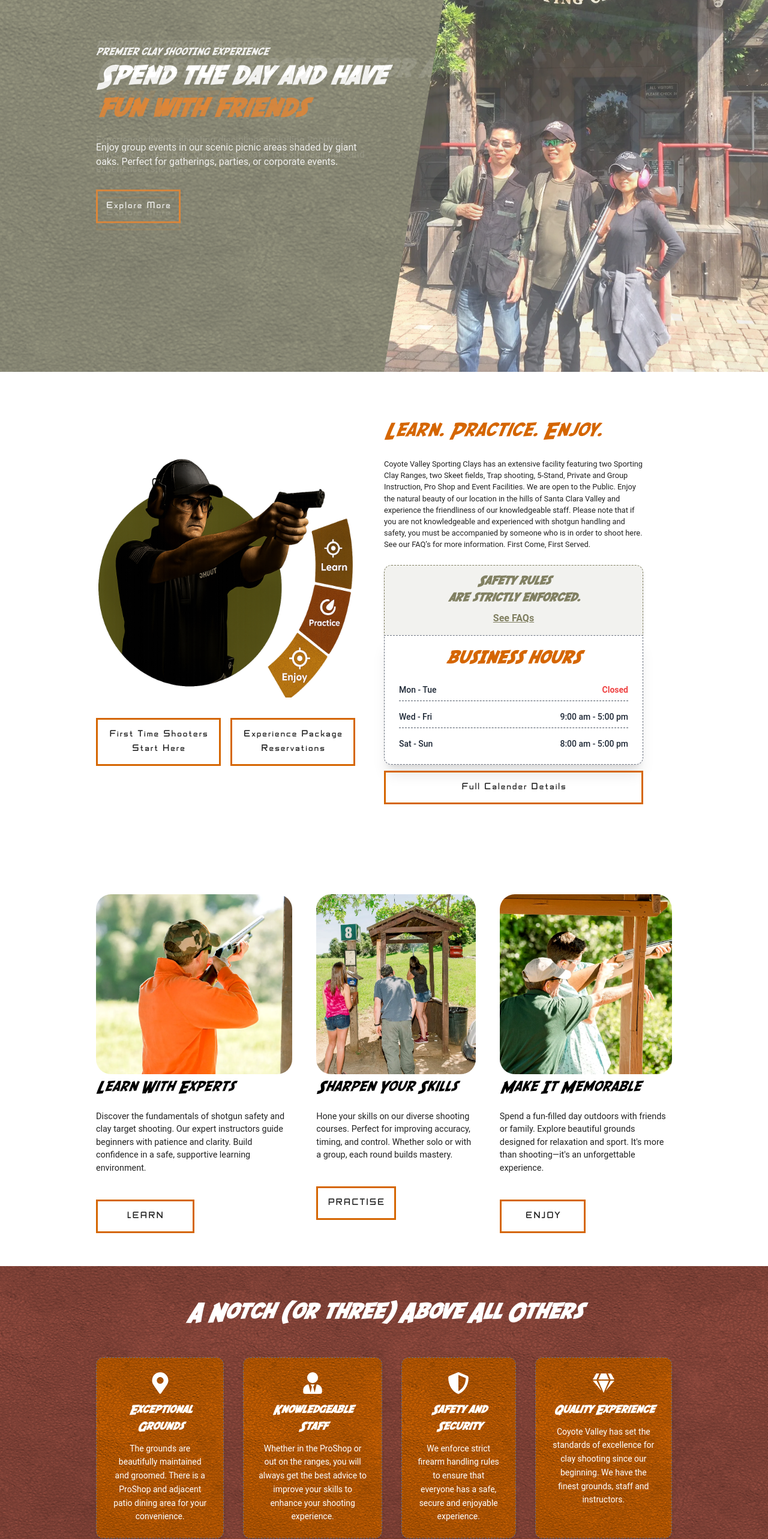
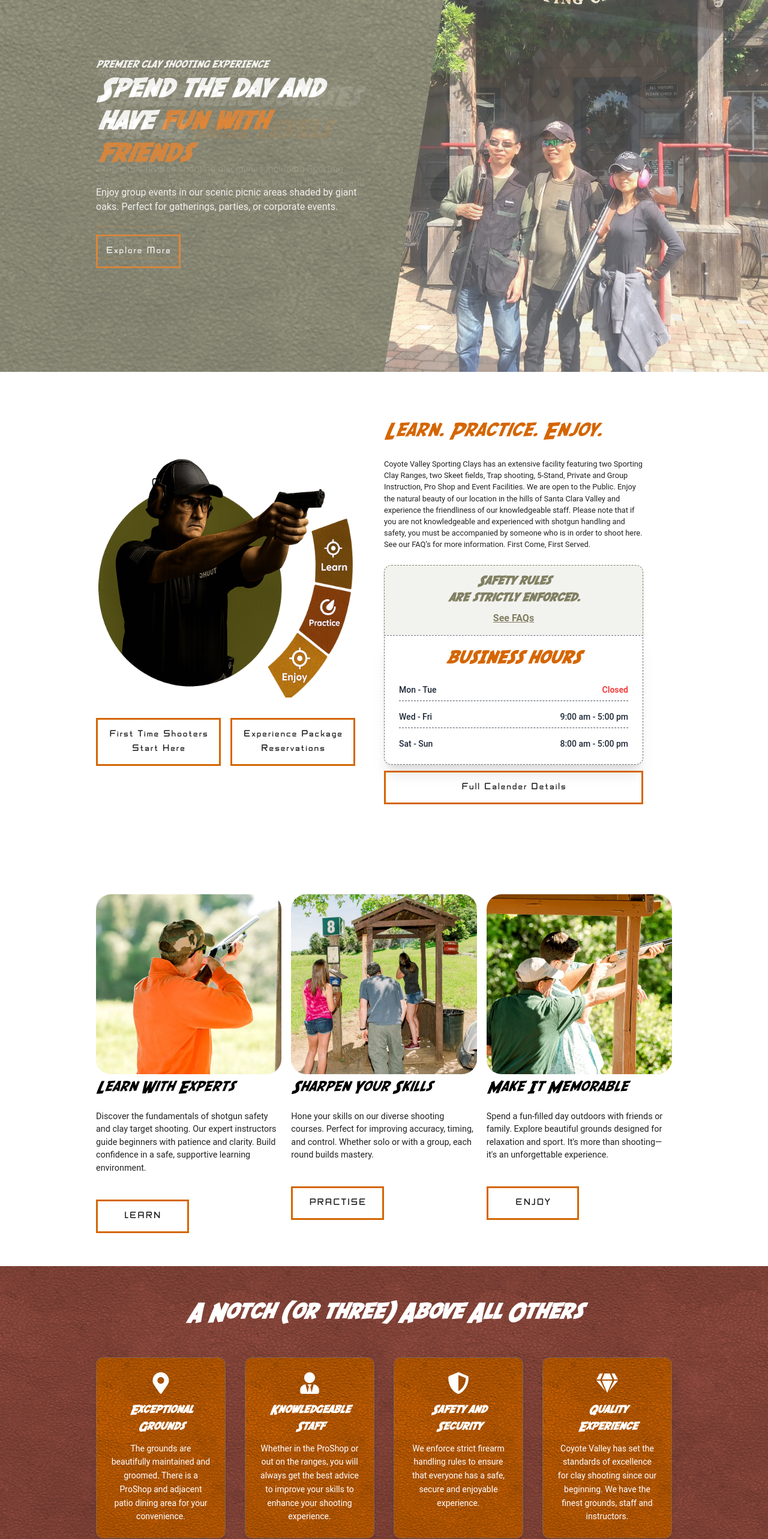
Before and after one commit to SagheerHussain/jrysporting, a React (Vite) app: page / in a window 1280 px wide. Shown: the part 180-2746 px from the top of the page at 60% size. Built offline with nearby package versions, Linux system fonts and the light colour scheme.

Commit message:
Responsive Home Page

```diff
--- a/src/components/Footer.jsx
+++ b/src/components/Footer.jsx
@@ -99,7 +99,7 @@
             </div>
           </div>
 
-          <div>
+          <div className="lg:mb-0 mb-4">
             <img
               src="Images/Footer/cowboy-calender.gif"
               className="w-full"
--- a/src/components/FrequentlyAsked.jsx
+++ b/src/components/FrequentlyAsked.jsx
@@ -6,10 +6,9 @@
 const FrequentlyAsked = () => {
   return (
     <section id="faq" className="py-20">
-        <div className="container gap-10">
-
-
-          <div className="faq-box gap-4">
+      <div className="container gap-10">
+        <div className="grid md:grid-cols-3 grid-cols-1 md:gap-4 gap-14">
+          <div className="faq-box">
             <div className="faq-box-image w-full">
               <img
                 src={faqImageOne}
@@ -36,7 +35,7 @@
               </div>
             </div>
           </div>
-          <div className="faq-box gap-4">
+          <div className="faq-box">
             <div className="faq-box-content w-full">
               <div className="faq-box-image w-full">
                 <img
@@ -62,7 +61,7 @@
               </div>
             </div>
           </div>
-          <div className="faq-box gap-4">
+          <div className="faq-box">
             <div className="faq-box-image">
               <img
                 src={faqImageThree}
@@ -89,8 +88,9 @@
             </div>
           </div>
         </div>
-      </section>
-  )
-}
+      </div>
+    </section>
+  );
+};
 
-export default FrequentlyAsked
+export default FrequentlyAsked;
--- a/src/components/Gallary.jsx
+++ b/src/components/Gallary.jsx
@@ -36,7 +36,7 @@
       </div>
 
       <div className="container">
-        <div className="grid grid-cols-2 md:grid-cols-4 gap-4 auto-rows-[180px]">
+        <div className="grid grid-cols-4 gap-4 auto-rows-[100px] sm:auto-rows-[180px]">
           {images.map((img, index) => (
             <div
               key={index}
--- a/src/components/Info.jsx
+++ b/src/components/Info.jsx
@@ -5,15 +5,15 @@
   return (
     <>
       <section id="about" className="py-20">
-        <div className="container flex items-center">
-          <div className="info_image w-[45%]">
+        <div className="container flex md:flex-row flex-col md:gap-0 gap-10 items-center">
+          <div className="info_image md:w-[45%] w-full">
             <img src={aboutImage} className="max-w-full h-full" alt="" />
-            <div className="flex mt-6 gap-4">
+            <div className="flex lg:flex-row md:flex-col sm:flex-row flex-col mt-6 gap-4">
                 <button className="btn-main text-primary_bg mt-4 translate-y-[10px] w-full p-4">First Time Shooters Start Here</button>
                 <button className="btn-main text-primary_bg mt-4 translate-y-[10px] w-full p-4">Experience Package Reservations</button>
             </div>
           </div>
-          <div className="info_content w-[50%] ps-[5%]">
+          <div className="info_content md:w-[50%] w-full ps-[5%]">
             <div className="info_content_title">
               <h1 className="text-primary_bg text-[2rem]">
                 Learn. Practice. Enjoy.
--- a/src/components/Pricing.jsx
+++ b/src/components/Pricing.jsx
@@ -39,9 +39,9 @@
     check: "text-[#FB9E3A]",
   },
   "pink-600": {
-    border: "border-t-4 border-[#E6521F]",
-    text: "text-[#E6521F]",
-    check: "text-[#E6521F]",
+    border: "border-t-4 border-[#EA2F14]",
+    text: "text-[#EA2F14]",
+    check: "text-[#EA2F14]",
   },
   "teal-500": {
     border: "border-t-4 border-[#FB9E3A]",
@@ -96,7 +96,7 @@
                   ))}
                 </ul>
                 <button className="btn-main text-primary_bg mt-4 translate-y-[10px] py-4 px-8">
-                  Purchase
+                  Contact Now
                 </button>
               </div>
             );
--- a/src/components/Showcase.jsx
+++ b/src/components/Showcase.jsx
@@ -72,24 +72,24 @@
     <section id="showcase">
       <Slider {...settings}>
         {slides.map((slide, i) => (
-          <div key={i} className="w-full h-screen flex z-[2]">
+          <div key={i} className="w-full h-screen flex gap-4 z-[2]">
             {/* Left Content */}
             <div
-              className="w-full bg-black flex items-center justify-start text-white p-10"
+              className="w-full bg-black flex items-center justify-start text-white md:p-10"
               style={{
                 background: "url('/Images/texture.png'), #818062",
                 backgroundBlendMode: "multiply",
                 backgroundSize: "contain",
-                height: "100vh",
+                height: "calc(100vh + 6rem)",
               }}
             >
               <div className="container flex-col justify-center">
                 <h6 className="text-white text-sm uppercase mb-3">
                   Premier Clay Shooting Experience
                 </h6>
-                <h1 className="text-4xl md:text-[2.7rem] font-extrabold leading-tight mb-4">
-                  {slide.title} <br />
-                  <span className="text-[#D56602]">{slide.highlight}</span>
+                <h1 className="text-4xl md:text-[2.7rem] max-w-md font-extrabold leading-tight mb-4">
+                  {slide.title}
+                  <span className="text-[#D56602] ml-3">{slide.highlight}</span>
                 </h1>
                 <p className="text-sm md:text-base max-w-md mb-6">
                   {slide.description}
@@ -109,7 +109,7 @@
 
             {/* Right Image */}
             <div
-              className="absolute top-0 w-[50%] left-[50%] z-[1] h-full"
+              className="md:block hidden absolute top-0 lg:w-[50%] w-[100%] lg:left-[50%] md:left-[60%] z-[1] h-full"
               style={{
                 backgroundImage: `url(${slide.image})`,
                 backgroundSize: "cover",
--- a/src/components/WhyChooseUs.jsx
+++ b/src/components/WhyChooseUs.jsx
@@ -36,12 +36,13 @@
         backgroundSize: "contain",
       }}
     >
+      <div className="container flex-col">
         <div className="text-center mb-12">
           <h2 className="text-3xl md:text-4xl font-extrabold text-[#fff]">
             A Notch (or three) Above All Others
           </h2>
         </div>
-      <div className="container mx-auto px-6 grid grid-cols-1 sm:grid-cols-2 lg:grid-cols-4 gap-8">
+        <div className="grid grid-cols-1 sm:grid-cols-2 lg:grid-cols-4 gap-8">
           {features.map((feature, index) => (
             <div
               key={index}
@@ -62,6 +63,7 @@
             </div>
           ))}
         </div>
+      </div>
     </section>
   );
 };
```
Lines whose indentation alone changed are shown as unchanged.
